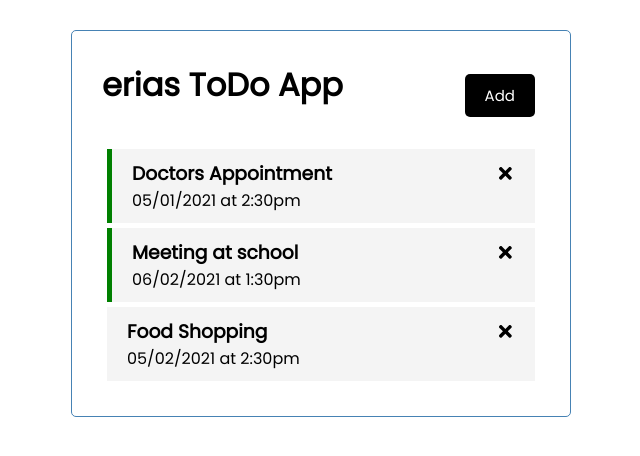
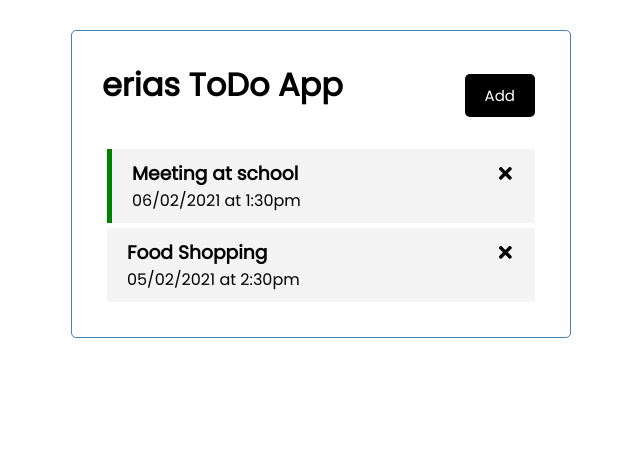
Before and after one commit to erias04/react-todo-app, a React (Create React App) app: page / in a window 1280 px wide. Shown: the top 456 px of the page, without its empty margins (319-959 px from the left). Built offline with nearby package versions, Linux system fonts and the light colour scheme; data requests are answered from the project's data file.

Commit message:
delete tasks from server

```diff
--- a/db.json
+++ b/db.json
@@ -1,23 +1,16 @@
 {
   "tasks": [
     {
-      "id": 1,
-      "text": "Doctors Appointment",
-      "day": "05/01/2021 at 2:30pm",
-      "reminder": true
-  },
-  {
       "id": 2,
       "text": "Meeting at school",
       "day": "06/02/2021 at 1:30pm",
       "reminder": true
-  },
-  {
+    },
+    {
       "id": 3,
       "text": "Food Shopping",
       "day": "05/02/2021 at 2:30pm",
       "reminder": false
-  }
+    }
   ]
-
 }
--- a/src/App.js
+++ b/src/App.js
@@ -26,7 +26,9 @@ function App() {
   }
 
   // Delete Task
-  const deleteTask = (id) => {
+  const deleteTask = async (id) => {
+    await fetch(`http://localhost:5000/tasks/${id}`, {method: 'DELETE'})
+
     setTasks(tasks.filter((task) => task.id !== id))
   }
 
```
